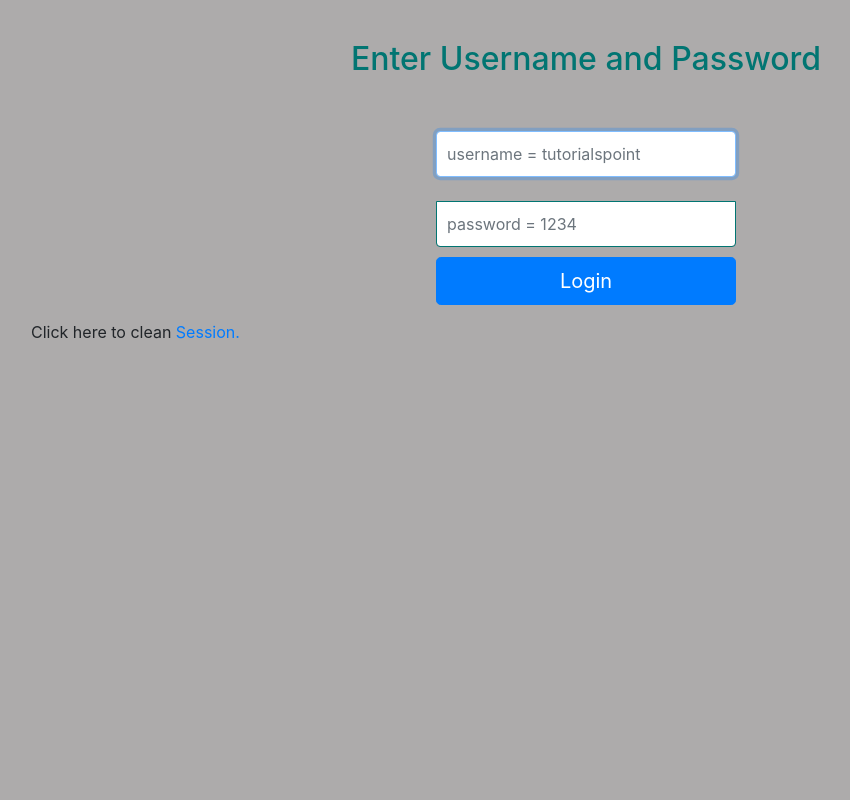
After one commit to icairns/AWSsite, a PHP site: page /Login.php in a window 1280 px wide. The commit adds this page. Shown: the whole page, without its empty margins (54-904 px from the left). Run offline with PHP 8.4, Linux system fonts and the light colour scheme; data that the repository does not hold is empty; some libraries are stand-ins or nearby versions.

Commit message:
added Login

```diff
--- /dev/null
+++ b/Login.php
@@ -0,0 +1,98 @@
+
+<html lang = "en">
+
+   <head>
+      <title>Tutorialspoint.com</title>
+      <link href = "css/bootstrap.min.css" rel = "stylesheet">
+
+      <style>
+         body {
+            padding-top: 40px;
+            padding-bottom: 40px;
+            background-color: #ADABAB;
+         }
+
+         .form-signin {
+            max-width: 330px;
+            padding: 15px;
+            margin: 0 auto;
+            color: #017572;
+         }
+
+         .form-signin .form-signin-heading,
+         .form-signin .checkbox {
+            margin-bottom: 10px;
+         }
+
+         .form-signin .checkbox {
+            font-weight: normal;
+         }
+
+         .form-signin .form-control {
+            position: relative;
+            height: auto;
+            -webkit-box-sizing: border-box;
+            -moz-box-sizing: border-box;
+            box-sizing: border-box;
+            padding: 10px;
+            font-size: 16px;
+         }
+
+         .form-signin .form-control:focus {
+            z-index: 2;
+         }
+
+         .form-signin input[type="email"] {
+            margin-bottom: -1px;
+            border-bottom-right-radius: 0;
+            border-bottom-left-radius: 0;
+            border-color:#017572;
+         }
+
+         .form-signin input[type="password"] {
+            margin-bottom: 10px;
+            border-top-left-radius: 0;
+            border-top-right-radius: 0;
+            border-color:#017572;
+         }
+
+         h2{
+            text-align: center;
+            color: #017572;
+         }
+      </style>
+
+   </head>
+
+   <body>
+
+
+      <h2>Enter Username and Password</h2>
+      <div class = "container form-signin">
+
+
+      </div> <!-- /container -->
+
+      <div class = "container">
+
+         <form class = "form-signin" role = "form"
+            action = "SetSession.php" method = "post">
+            <!-- <h4 class = "form-signin-heading"><?php echo $msg; ?></h4> -->
+            <input type = "text" class = "form-control"
+               name = "username" placeholder = "username = tutorialspoint"
+               required autofocus></br>
+            <input type = "password" class = "form-control"
+               name = "password" placeholder = "password = 1234" required>
+            <button class = "btn btn-lg btn-primary btn-block" type = "submit"
+               name = "login">Login</button>
+         </form>
+
+         Click here to clean <a href = "logout.php" tite = "Logout">Session.
+
+      </div>
+
+
+
+
+   </body>
+</html>
```
Also changed, not shown: SamplePage.php (+8 -5 lines), SetSession.php (added, +98 -0 lines), Welcome.php (added, +13 -0 lines).
